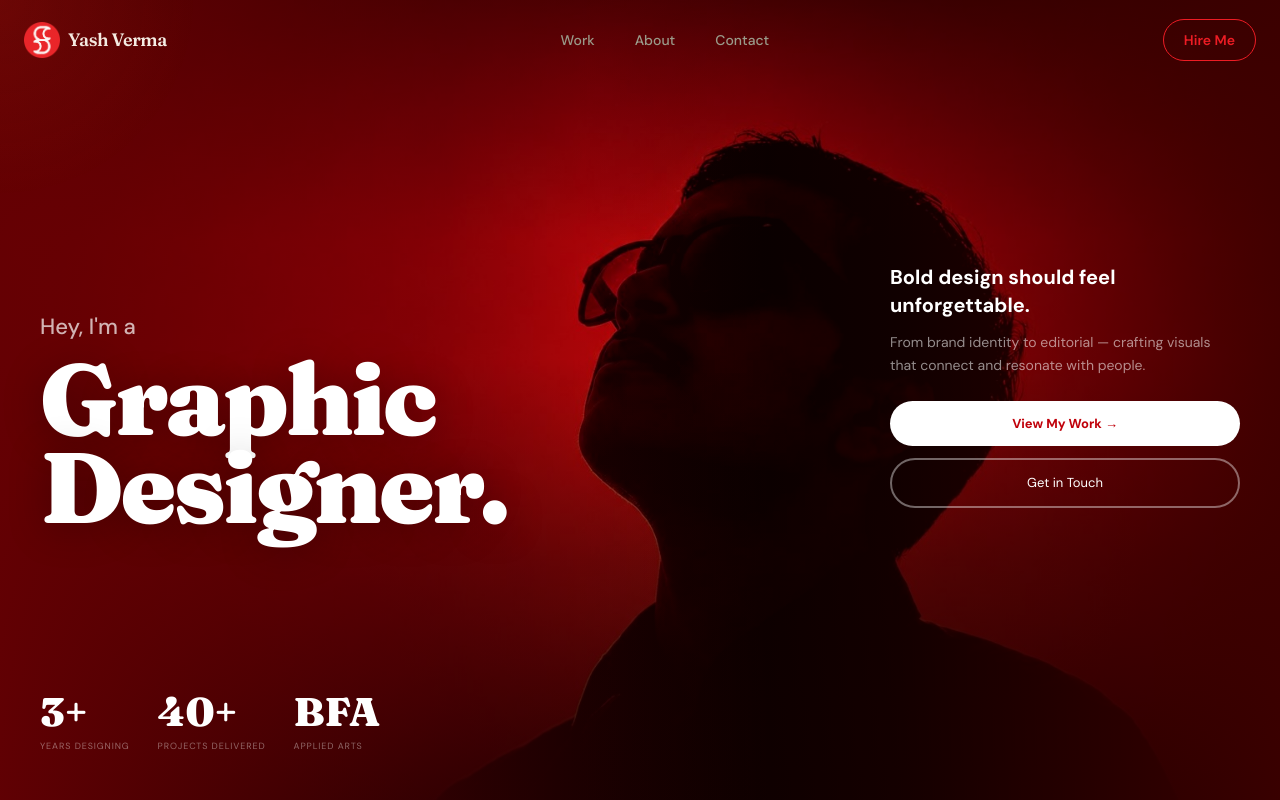
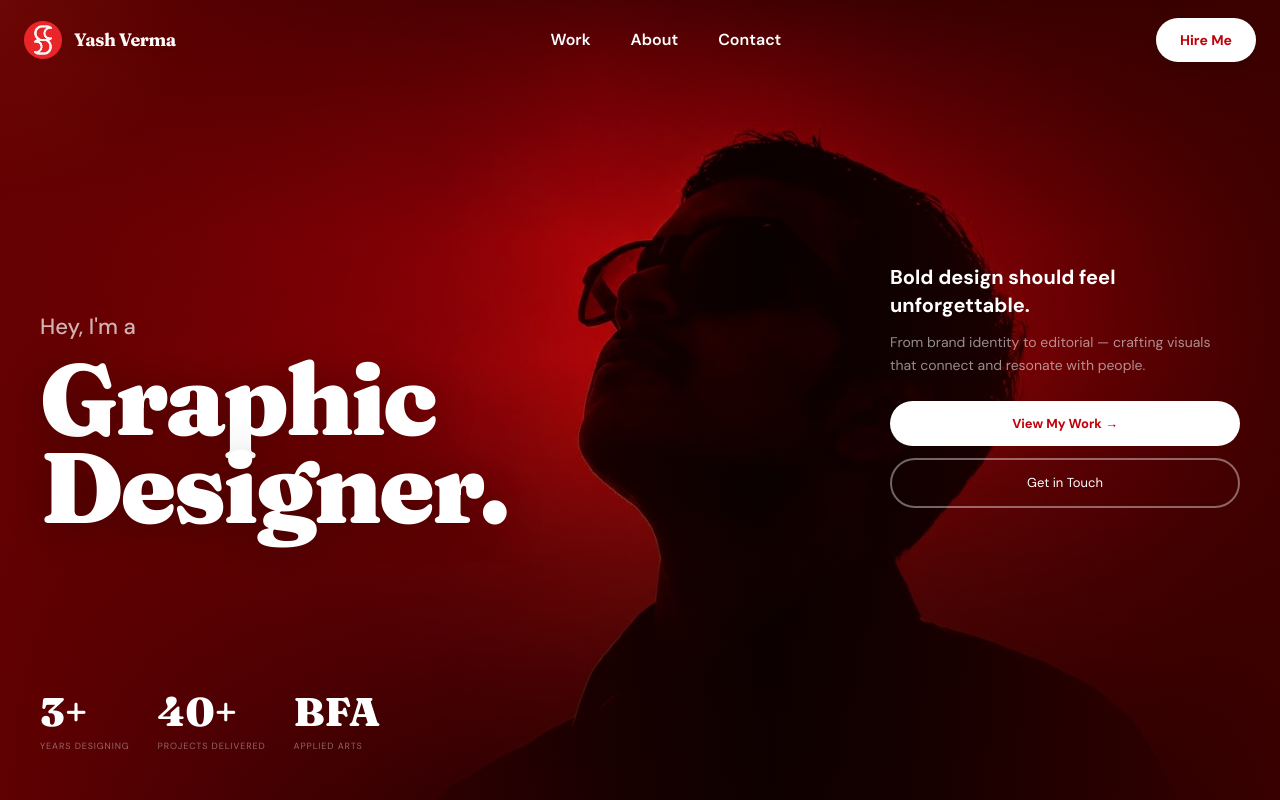
Before and after one commit to vermayash2511-ui/yashvermaa-portfolio, a Next.js app: page / in a window 1280 px wide. Shown: the top 800 px of the page. Built offline with nearby package versions, Linux system fonts and the light colour scheme.

Commit message:
Add files via upload

```diff
--- a/src/components/Header.tsx
+++ b/src/components/Header.tsx
@@ -1,7 +1,6 @@
 'use client';
 import React, { useState, useEffect } from 'react';
-
-import AppLogo from '@/components/ui/AppLogo';
+import AppIcon from '@/components/ui/AppIcon';
 
 const navLinks = [
   { label: 'Work', href: '#work' },
@@ -28,21 +27,27 @@ export default function Header() {
   return (
     <header
       className={`fixed top-0 left-0 right-0 z-50 transition-all duration-500 ${
-        scrolled
-          ? 'bg-background/80 backdrop-blur-xl border-b border-border' :'bg-transparent'
+        scrolled ? 'bg-background/80 backdrop-blur-xl border-b border-border' : 'bg-transparent'
       }`}
     >
       <div className="max-w-7xl mx-auto px-6">
         <div className="flex items-center justify-between h-20">
+
           {/* Logo */}
           <button
             onClick={() => window.scrollTo({ top: 0, behavior: 'smooth' })}
-            className="flex items-center gap-2 group"
+            className="flex items-center gap-3 group"
             aria-label="Back to top"
             suppressHydrationWarning
           >
-            <AppLogo size={36} />
-            <span className="font-display text-lg font-semibold text-foreground tracking-tight hidden sm:block">
+            <div style={{ width: 38, height: 38, flexShrink: 0 }}>
+                <img
+                  src="/assets/images/logo.png"
+                  alt="Logo"
+                  style={{ width: '100%', height: '100%', objectFit: 'contain', display: 'block' }}
+                />
+              </div>
+            <span className={`font-display text-lg font-bold tracking-tight hidden sm:block transition-colors ${scrolled ? 'text-foreground' : 'text-white drop-shadow-lg'}`}>
               Yash Verma
             </span>
           </button>
@@ -53,11 +58,13 @@ export default function Header() {
               <button
                 key={link.href}
                 onClick={() => handleNavClick(link.href)}
-                className="text-sm font-medium text-muted-foreground hover:text-foreground transition-colors duration-300 relative group"
+                className={`text-base font-semibold transition-colors duration-300 relative group ${
+                  scrolled ? 'text-muted-foreground hover:text-foreground' : 'text-white hover:text-white/75'
+                }`}
                 suppressHydrationWarning
               >
                 {link.label}
-                <span className="absolute -bottom-0.5 left-0 h-px w-0 bg-primary group-hover:w-full transition-all duration-300" />
+                <span className={`absolute -bottom-0.5 left-0 h-0.5 w-0 group-hover:w-full transition-all duration-300 ${scrolled ? 'bg-primary' : 'bg-white'}`} />
               </button>
             ))}
           </nav>
@@ -66,7 +73,11 @@ export default function Header() {
           <div className="flex items-center gap-4">
             <button
               onClick={() => handleNavClick('#contact')}
-              className="hidden md:flex items-center gap-2 px-5 py-2.5 rounded-full border border-primary text-primary text-sm font-semibold hover:bg-primary hover:text-primary-foreground transition-all duration-300 magnetic-btn"
+              className={`hidden md:flex items-center gap-2 px-6 py-3 rounded-full text-sm font-bold transition-all duration-300 magnetic-btn ${
+                scrolled
+                  ? 'border border-primary text-primary hover:bg-primary hover:text-white'
+                  : 'bg-white text-[#c0000a] hover:bg-white/90 shadow-lg'
+              }`}
               suppressHydrationWarning
             >
               Hire Me
@@ -78,15 +89,9 @@ export default function Header() {
               aria-label="Toggle menu"
               suppressHydrationWarning
             >
-              <span
-                className={`block h-0.5 w-6 bg-foreground transition-all duration-300 ${menuOpen ? 'rotate-45 translate-y-2' : ''}`}
-              />
-              <span
-                className={`block h-0.5 w-6 bg-foreground transition-all duration-300 ${menuOpen ? 'opacity-0' : ''}`}
-              />
-              <span
-                className={`block h-0.5 w-6 bg-foreground transition-all duration-300 ${menuOpen ? '-rotate-45 -translate-y-2' : ''}`}
-              />
+              <span className={`block h-0.5 w-6 transition-all duration-300 ${scrolled ? 'bg-foreground' : 'bg-white'} ${menuOpen ? 'rotate-45 translate-y-2' : ''}`} />
+              <span className={`block h-0.5 w-6 transition-all duration-300 ${scrolled ? 'bg-foreground' : 'bg-white'} ${menuOpen ? 'opacity-0' : ''}`} />
+              <span className={`block h-0.5 w-6 transition-all duration-300 ${scrolled ? 'bg-foreground' : 'bg-white'} ${menuOpen ? '-rotate-45 -translate-y-2' : ''}`} />
             </button>
           </div>
         </div>
@@ -109,7 +114,7 @@ export default function Header() {
             ))}
             <button
               onClick={() => handleNavClick('#contact')}
-              className="px-6 py-3 rounded-full bg-primary text-primary-foreground font-semibold text-base text-center"
+              className="px-6 py-3 rounded-full bg-primary text-white font-bold text-base text-center"
               suppressHydrationWarning
             >
               Hire Me
```
